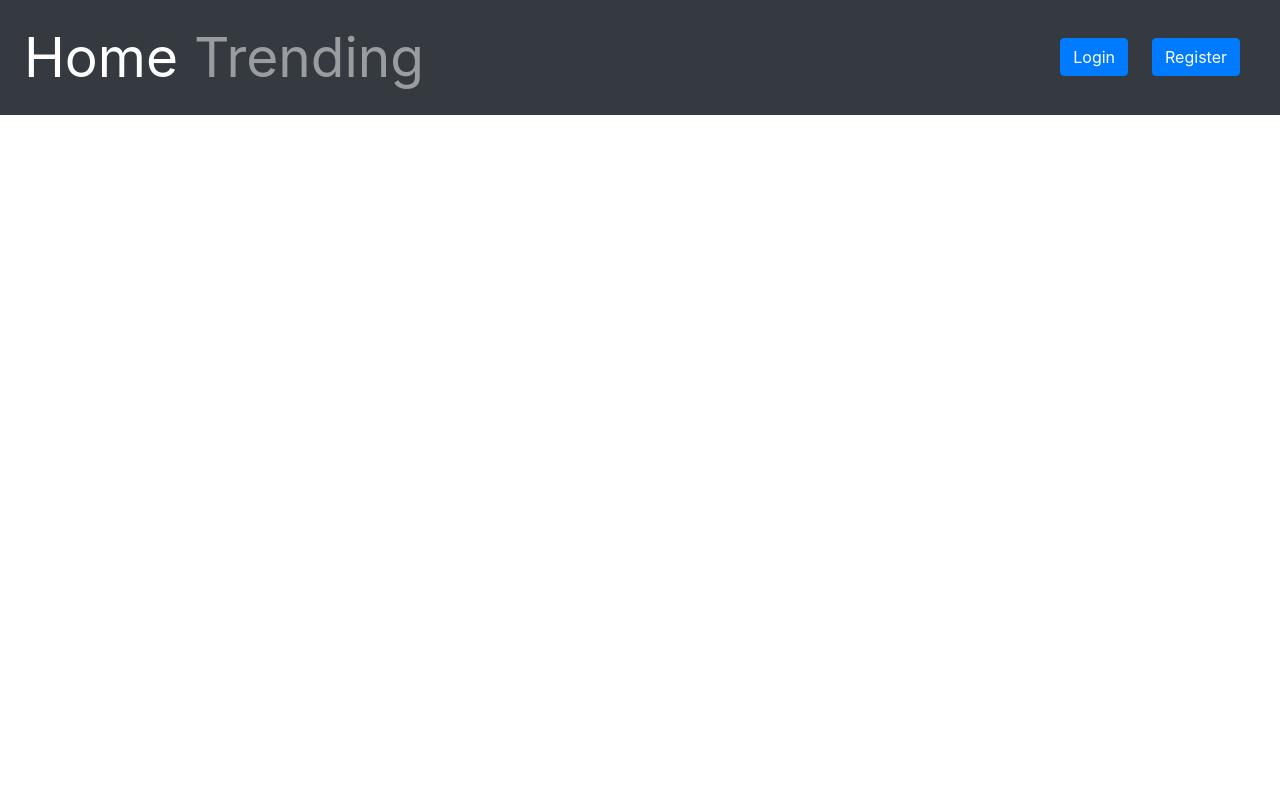
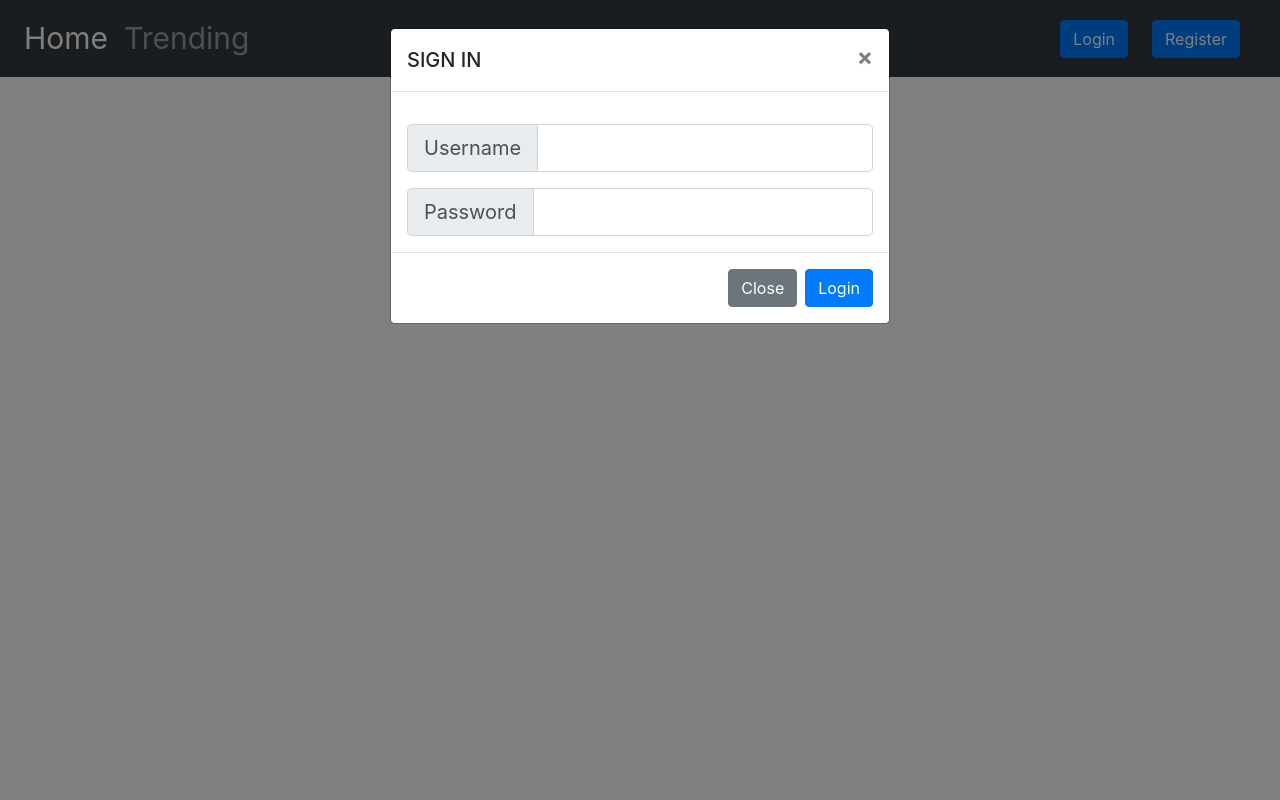
Before and after one commit to AndreiAvram123/Social-media-website, a PHP site: page /structure/Header.phtml in a window 1280 px wide, after a click on "Login". Run offline with PHP 8.4, Linux system fonts and the light colour scheme; data that the repository does not hold is empty.

Commit message:
-sign up system working

```diff
--- a/css/customStyle.css
+++ /dev/null
@@ -1,7 +0,0 @@
-.navbar-collapse a{
-    font-size: 55px;
-}
-.label{
-    font-size: 30px;
-    color: blue;
-}
--- /dev/null
+++ b/css/myCSS.css
@@ -0,0 +1,9 @@
+.navbar-collapse a{
+    font-size: 30px;
+}
+.errorMessage{
+    font-size: 25px;
+    color:red;
+    font-weight: bold;
+
+}
--- a/structure/Header.phtml
+++ b/structure/Header.phtml
@@ -2,7 +2,10 @@
 <head>
     <title>index</title>
     <link rel="stylesheet" href="https://stackpath.bootstrapcdn.com/bootstrap/4.3.1/css/bootstrap.min.css" integrity="sha384-ggOyR0iXCbMQv3Xipma34MD+dH/1fQ784/j6cY/iJTQUOhcWr7x9JvoRxT2MZw1T" crossorigin="anonymous">
-    <link rel="stylesheet" href="css/customStyle.css">
+    <link rel="stylesheet" href="css/myCSS.css">
+    <script src="https://code.jquery.com/jquery-3.3.1.slim.min.js" integrity="sha384-q8i/X+965DzO0rT7abK41JStQIAqVgRVzpbzo5smXKp4YfRvH+8abtTE1Pi6jizo" crossorigin="anonymous"></script>
+    <script src="https://cdnjs.cloudflare.com/ajax/libs/popper.js/1.14.7/umd/popper.min.js" integrity="sha384-UO2eT0CpHqdSJQ6hJty5KVphtPhzWj9WO1clHTMGa3JDZwrnQq4sF86dIHNDz0W1" crossorigin="anonymous"></script>
+    <script src="https://stackpath.bootstrapcdn.com/bootstrap/4.3.1/js/bootstrap.min.js" integrity="sha384-JjSmVgyd0p3pXB1rRibZUAYoIIy6OrQ6VrjIEaFf/nJGzIxFDsf4x0xIM+B07jRM" crossorigin="anonymous"></script>
 
     <nav class="navbar navbar-expand-lg navbar-dark bg-dark">
         <button class="navbar-toggler" type="button" data-toggle="collapse" data-target="#navbarSupportedContent" aria-controls="navbarSupportedContent" aria-expanded="false" aria-label="Toggle navigation">
@@ -18,10 +21,19 @@
                     <a class="nav-link" href="#">Trending</a>
                 </li>
             </ul>
-             <?php include "LoginModal.phtml"
+
+             <?php
+                 if($isUserLoggedIn){
+                  echo  '<form class="form-inline my-2 my-lg-0 mr-4"><button type="button" class="btn btn-primary" data-toggle="modal" data-target="#exampleModal">Login
+    </button>  ';
+                 }else{
+                     include "LoginModal.phtml";
+                     include "RegisterModal.phtml";
+
+                 }
+
              ?>
-             <?php include "RegisterModal.phtml"
-             ?>
+
         </div>
     </nav>
 
--- a/structure/Post.phtml
+++ b/structure/Post.phtml
@@ -4,7 +4,7 @@
 <head>
     <title>index</title>
     <link rel="stylesheet" href="https://stackpath.bootstrapcdn.com/bootstrap/4.3.1/css/bootstrap.min.css" integrity="sha384-ggOyR0iXCbMQv3Xipma34MD+dH/1fQ784/j6cY/iJTQUOhcWr7x9JvoRxT2MZw1T" crossorigin="anonymous">
-    <link rel="stylesheet" href="../css/customStyle.css">
+    <link rel="stylesheet" href="../css/myCSS.css">
 
     <nav class="navbar navbar-expand-lg navbar-dark bg-dark">
         <button class="navbar-toggler" type="button" data-toggle="collapse" data-target="#navbarSupportedContent" aria-controls="navbarSupportedContent" aria-expanded="false" aria-label="Toggle navigation">
--- a/structure/RegisterModal.phtml
+++ b/structure/RegisterModal.phtml
@@ -1,17 +1,5 @@
-<form class="form-inline my-2 my-lg-0 mr-4" method="post" >
-    <!-- Button trigger modal -->
-    <?php
-     if(isset($_POST['registerUser'])){
-     if(areUserDetailsValid()){
-      createUser();
-     }else{
-         //todo
-         //works
-       echo '<h1>' . "NOOOOO" . '</h1>';
-     }
-}
 
-    ?>
+<form class="form-inline my-2 my-lg-0 mr-4" method="post" action="index.php">
     <button type="button" class="btn btn-primary" data-toggle="modal" data-target="#signUpModal">
         Register
     </button>
@@ -31,37 +19,37 @@
             <div class="modal-body">
                  <!-- Username field -->
                 <div class="mt-3">
-                    <span id="usernameInputField">Username</span>
+                    <span id="usernameInput">Username</span>
                 <div class="input-group input-group-lg m">
-                    <input type="text" class="form-control" aria-label="Sizing example input"
+                    <input type="text" name="usernameInput" class="form-control" aria-label="Sizing example input"
                            aria-describedby="inputGroup-sizing-default">
                 </div>
                 </div>
 
                 <!-- Email field -->
                 <div class="mt-3">
-                    <span  id="usernameInputField">Email</span>
+                    <span  id="emailInput">Email</span>
 
                 <div class="input-group input-group-lg">
-                    <input type="text" class="form-control" aria-label="Sizing example input"
+                    <input type="text" name="emailInput" class="form-control" aria-label="Sizing example input"
                            aria-describedby="inputGroup-sizing-default">
                 </div>
                 </div>
 
                 <!-- Password field -->
             <div class="mt-3">
-                <span  id="passwordInputField">Password</span>
+                <span  id="passwordInput">Password</span>
                 <div class="input-group input-group-lg">
-                    <input type="text" class="form-control" aria-label="Sizing example input"
+                    <input type="password" name="passwordInput" class="form-control" aria-label="Sizing example input"
                            aria-describedby="inputGroup-sizing-default">
                 </div>
             </div>
 
             <!-- Confirm Password field -->
             <div class="mt-3">
-                <span id="passwordInputField">Confirm Password</span>
+                <span id="confirmedPasswordInput">Confirm Password</span>
                 <div class="input-group input-group-lg ">
-                    <input type="text" class="form-control" aria-label="Sizing example input"
+                    <input type="password" name="confirmedPasswordInput" class="form-control" aria-label="Sizing example input"
                            aria-describedby="inputGroup-sizing-default">
                 </div>
             </div>
@@ -74,14 +62,13 @@
                     </div>
                 </div>
 
-
-
             </div>
             <div class="modal-footer">
                 <button type="button" class="btn btn-secondary" data-dismiss="modal">Close</button>
-                <button type="submit" class="btn btn-primary" name="registerUser">Login</button>
+                <button type="submit" class="btn btn-primary" name="registerUser">Register</button>
             </div>
         </div>
     </div>
 </div>
+
 </form>
--- a/structure/index.phtml
+++ b/structure/index.phtml
@@ -1,6 +1,4 @@
 <!DOCTYPE html>
-<?php require_once "DB.php";
-?>
 <html lang="en">
 <head>
     <?php include "structure/Header.phtml";?>
@@ -25,8 +23,5 @@
     }
     ?>
 </div>
-<script src="https://code.jquery.com/jquery-3.3.1.slim.min.js" integrity="sha384-q8i/X+965DzO0rT7abK41JStQIAqVgRVzpbzo5smXKp4YfRvH+8abtTE1Pi6jizo" crossorigin="anonymous"></script>
-<script src="https://cdnjs.cloudflare.com/ajax/libs/popper.js/1.14.7/umd/popper.min.js" integrity="sha384-UO2eT0CpHqdSJQ6hJty5KVphtPhzWj9WO1clHTMGa3JDZwrnQq4sF86dIHNDz0W1" crossorigin="anonymous"></script>
-<script src="https://stackpath.bootstrapcdn.com/bootstrap/4.3.1/js/bootstrap.min.js" integrity="sha384-JjSmVgyd0p3pXB1rRibZUAYoIIy6OrQ6VrjIEaFf/nJGzIxFDsf4x0xIM+B07jRM" crossorigin="anonymous"></script>
 </body>
 </html>
```
Also changed, not shown: DB.php (+38 -3 lines), index.php (+17 -1 lines), structure/ErrorModal.phtml (added, +21 -0 lines).
